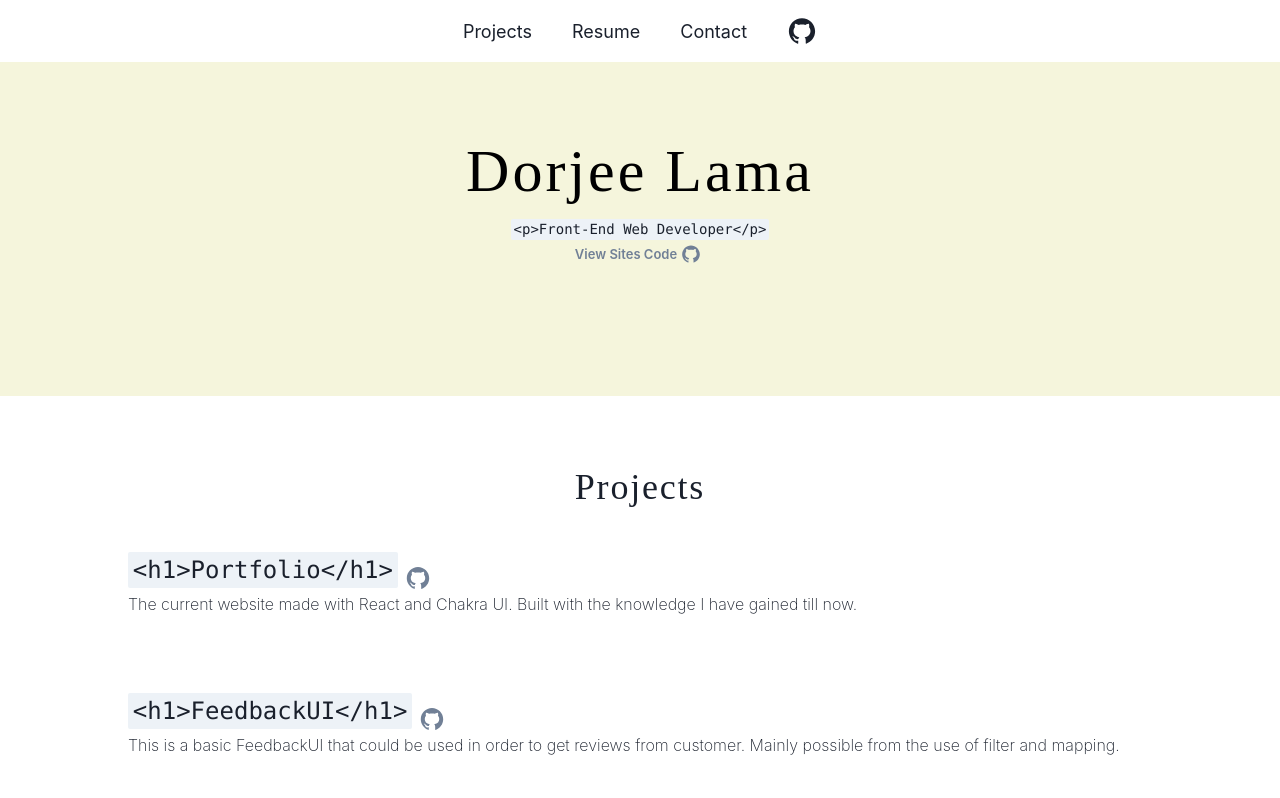
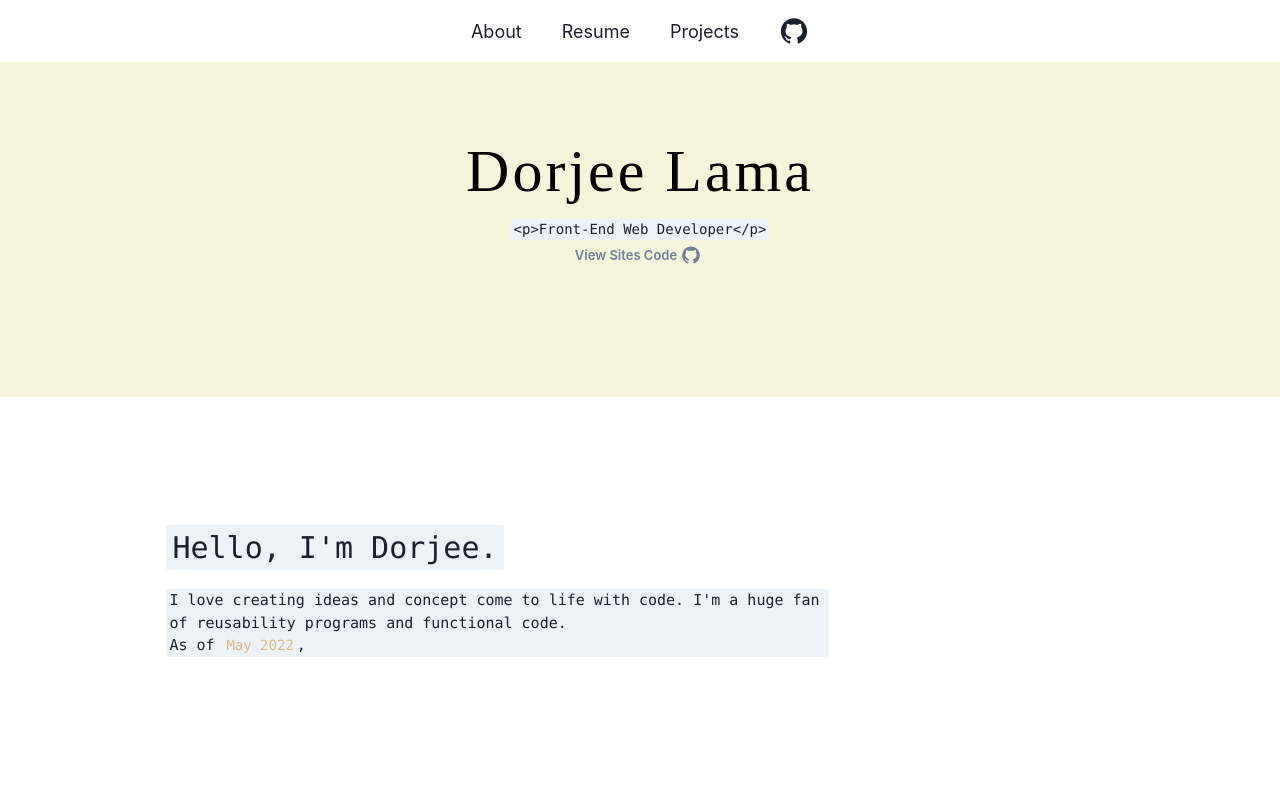
Before and after one commit to Apollo2006/Portfolio, a React (Create React App) app: page / in a window 1280 px wide. Shown: the top 798 px of the page. Built offline with nearby package versions, Linux system fonts and the light colour scheme.

Commit message:
adding proper dating for about me

```diff
--- a/src/App.js
+++ b/src/App.js
@@ -2,6 +2,7 @@ import Navbar from "./Components/Navbar";
 import Home from "./Pages/Home";
 import Projects from "./Pages/Projects";
 import Resume from "./Pages/Resume";
+import About from "./Pages/About";
 
 
 function App() {
@@ -9,6 +10,7 @@ function App() {
     <div className="App">
       <Navbar />
       <Home />
+      <About />
       <Projects />
       <Resume />
     </div>
--- a/src/Components/Navbar.jsx
+++ b/src/Components/Navbar.jsx
@@ -5,9 +5,9 @@ import { AiFillGithub } from 'react-icons/ai'
         return (
         <>
             <HStack justify='center' spacing='10' w='100%' mt='4' mb='4'>
+                <Box fontSize='lg'>About</Box>
+                <Box fontSize='lg'>Resume</Box>
                 <Box fontSize='lg'>Projects</Box>
-                <Box fontSize='lg'>Resume</Box>
-                <Box fontSize='lg'>Contact</Box>
                 <HStack spacing='50'>
                     <Icon as={AiFillGithub} w={30} h={30}/>
                 </HStack>
--- a/src/Components/Shared/GithubBTN.jsx
+++ b/src/Components/Shared/GithubBTN.jsx
@@ -8,7 +8,7 @@ function GithubBTN({ text }) {
         <Link href='https://github.com/Apollo2006'>
           {text}
         </Link>
-        <Icon as={AiFillGithub} w={7} h={7} padding='3%'/>
+        <Icon as={AiFillGithub} w={7} h={7} padding='3%' mt='1%'/>
         </Button>
   )
 }
--- a/src/Components/Shared/ProjectCard.jsx
+++ b/src/Components/Shared/ProjectCard.jsx
@@ -9,7 +9,7 @@ function ProjectCard({ header, description, id, link }) {
     <>
       <Link href={link}>
         <Box key={id} textAlign='left' justifyContent='center'  fontWeight='thin' m='3% 10%'>
-        <h1 ><Code fontSize='2xl' fontWeight='thin'>{header}</Code><GithubBTN/></h1>
+        <h1><Code fontSize='2xl' fontWeight='thin'>{header}</Code><GithubBTN/></h1>
         <p>{description}</p>
       </Box>
       </Link>
--- /dev/null
+++ b/src/Pages/About.jsx
@@ -0,0 +1,27 @@
+import { Box, Code } from "@chakra-ui/react"
+
+function About() {
+
+    //getting current year
+    const ex = new Date();
+
+    //getting current month
+    var months = ['January','February','March','April','May','June','July','August','September','October','November','December'];
+
+    var month = months[ ex.getMonth() ];
+
+  return (
+    <>
+        <Box textAlign='left' m='10% 13%'>
+            <Code fontSize='3xl'>Hello, I'm Dorjee.</Code>
+            <br/>
+            <Code maxW='70%' mt='2%' fontSize='15px' >I love creating ideas and concept come to life with code. I'm a huge fan of reusability programs and functional code.
+            <br/>
+            As of <Code color='#DEB887' >{month} {ex.getFullYear()}</Code>,
+            </Code>
+        </Box>
+    </>
+  )
+}
+
+export default About
```
